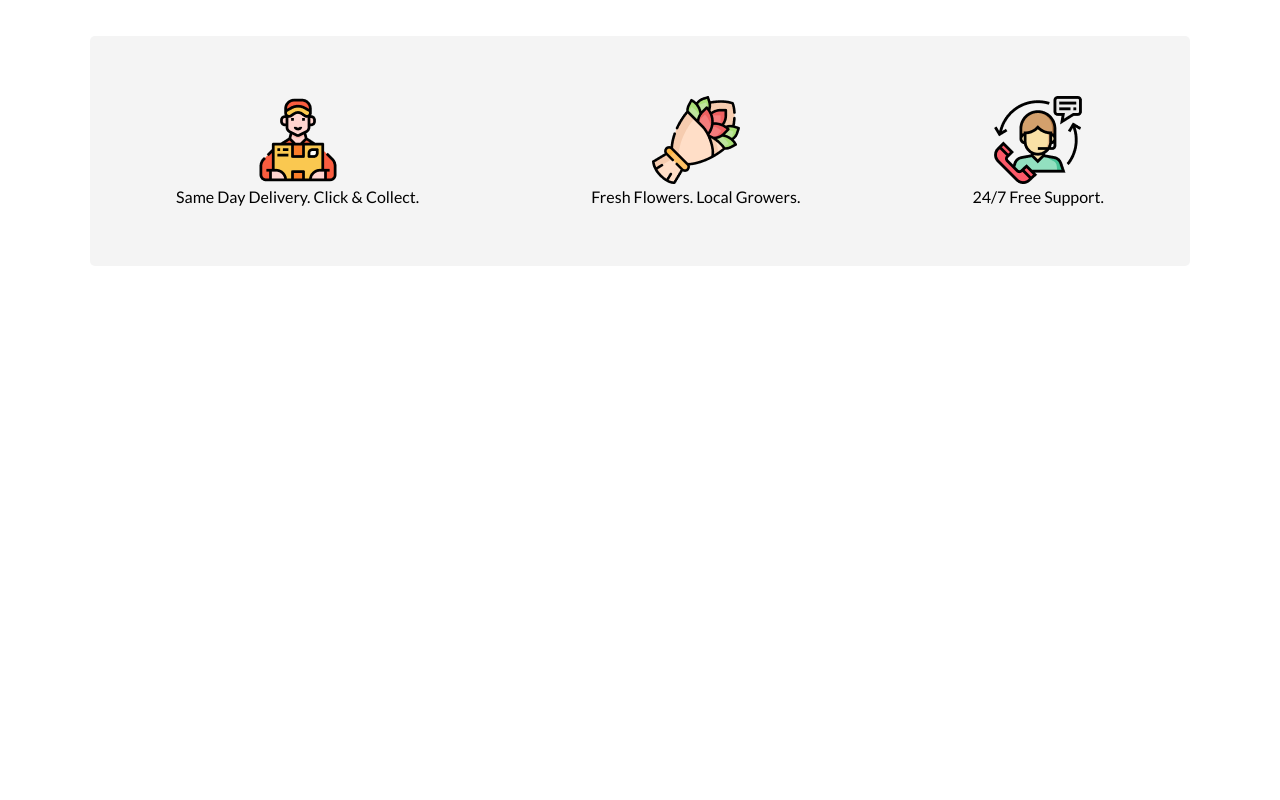
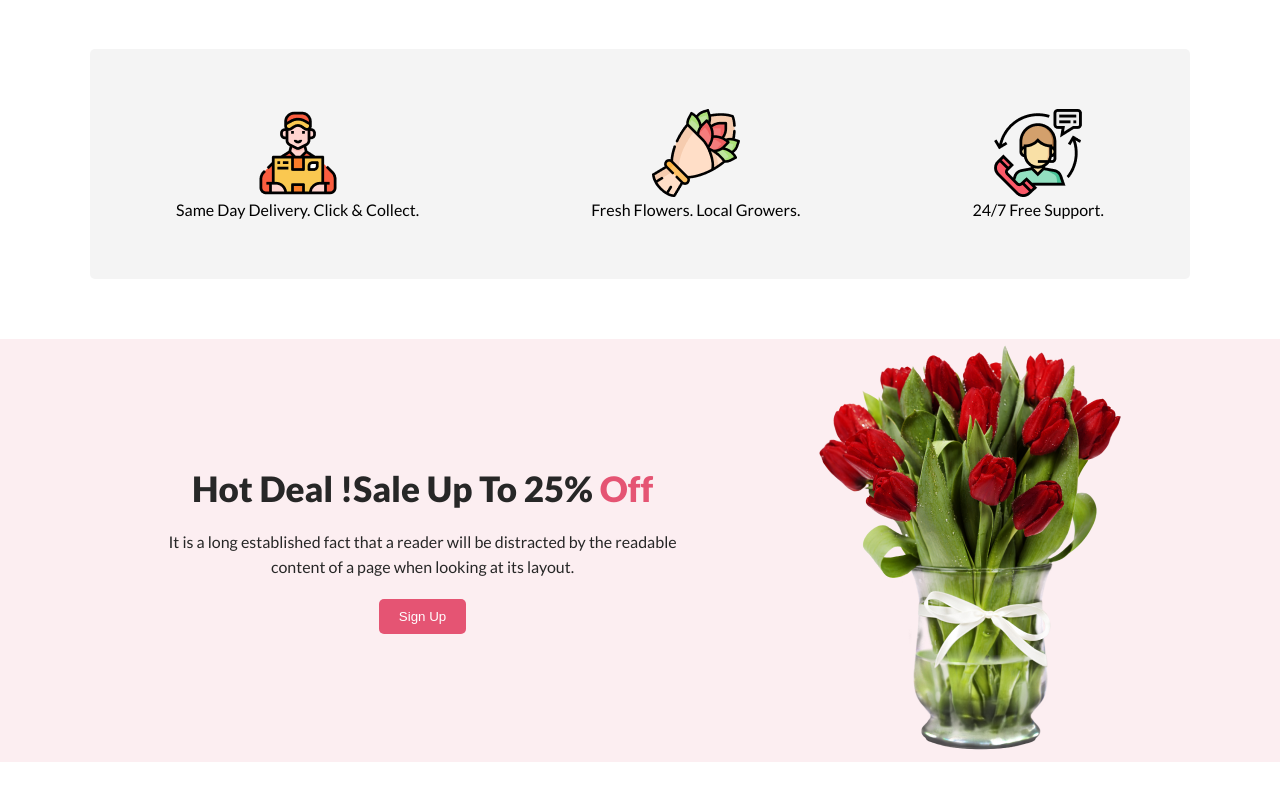
Before and after one commit to UzzalPahan/flower_shop, a plain HTML site: page index.html in a window 1280 px wide. Shown: the part 1222-2022 px from the top of the page. Before the commit the page ends 1548 px from the top, so only its background shows below. Drawn offline with Linux system fonts and the light colour scheme.

Commit message:
signup section done

```diff
--- a/css/style.css
+++ b/css/style.css
@@ -55,6 +55,8 @@ header {
 }
 .title > h1 {
   padding-bottom: 10px;
+  color: #272727;
+  font-size: 35px;
 }
 
 .title > p {
@@ -104,3 +106,37 @@ header {
     padding: 60px 0;
     text-align: center;
 }
+
+/* -----------signup section ----------- */
+.signup{
+    background-color: #fceef1;
+}
+.signup_container{
+    max-width: 1100px;
+    margin: 60px auto;
+    display: flex;
+    justify-content: space-around;
+    align-items: center;
+}
+.signup_text{
+    text-align: center;
+}
+.signup_text > h1{
+    font-size: 35px;
+    color: #272727;
+}
+.signup_text > h1> .red{
+    color: #e55473;
+}
+.signup_text > p{
+    padding: 20px;
+    line-height: 25px;
+    color: #272727;
+}
+.signup_text >button{
+    padding: 10px 20px;
+    background-color: #e55473;
+    color: #fff;
+    border: none;
+    border-radius: 5px;
+}
--- a/index.html
+++ b/index.html
@@ -62,6 +62,21 @@
                 </div>
             </div>
         </section>
+
+        <!-- --------signup section ----------  -->
+
+        <section class="signup">
+            <div class="signup_container">
+                <div class="signup_text">
+                    <h1>Hot Deal !Sale Up To 25% <span class="red">Off</span></h1>
+                    <p>It is a long established fact that a reader will be distracted by the readable <br> content of a page when looking at its layout.</p>
+                    <button>Sign Up</button>
+                </div>
+                <div class="signup_img">
+                    <img src="./Flower Asset/pngwing 8.png" alt="flower">
+                </div>
+            </div>
+        </section>
     </main>
 </body>
 </html>
```
